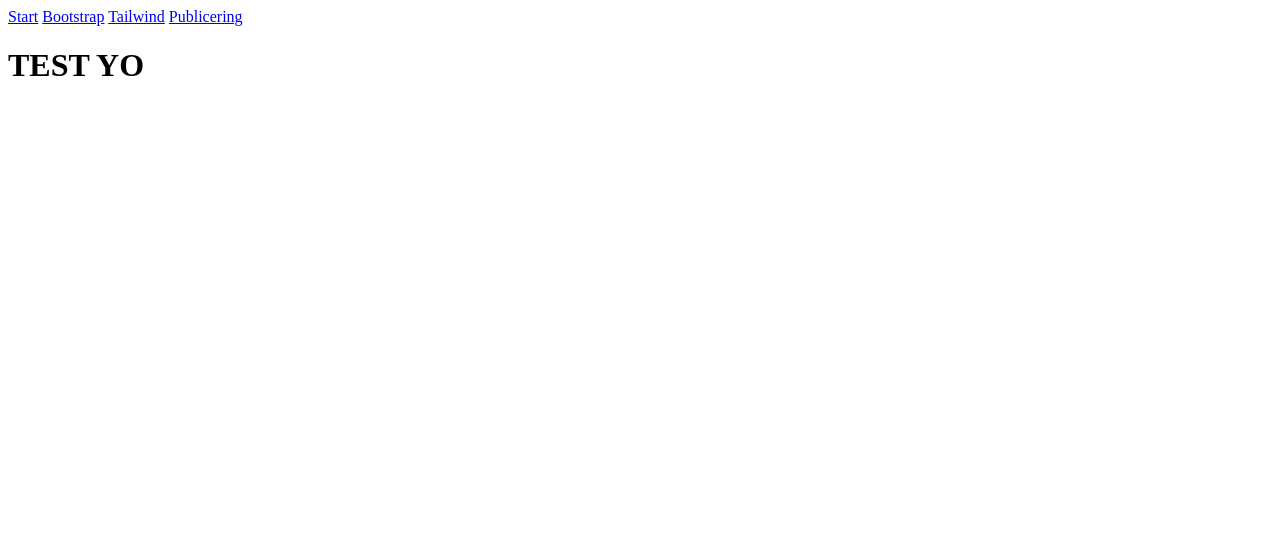
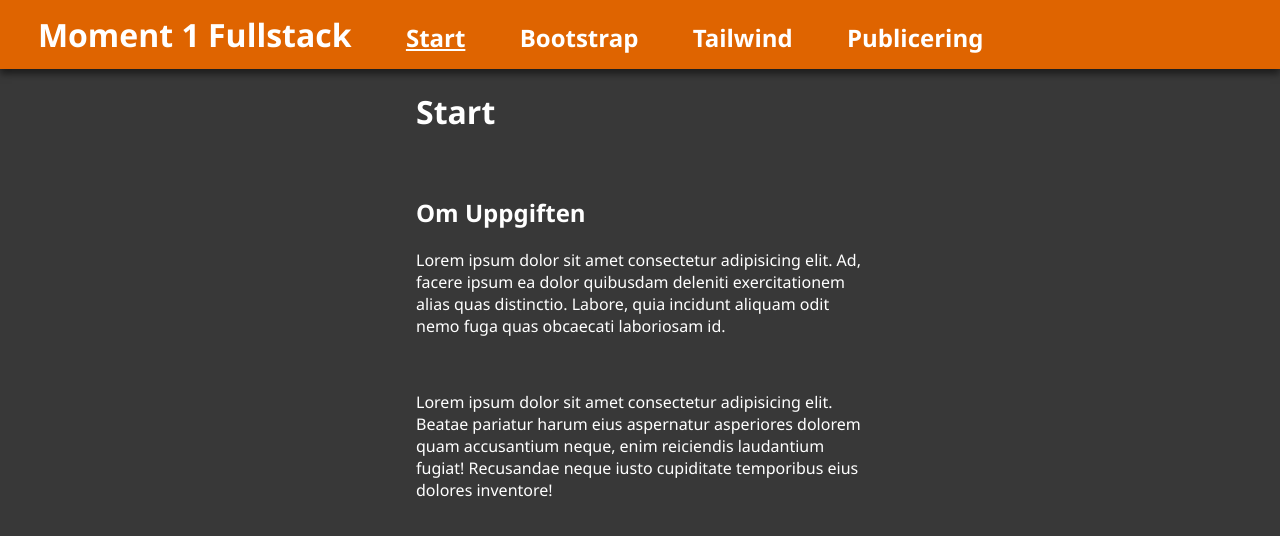
Before and after one commit to stinaRamona/Moment1Fullstack, a website: page src/index.html in a window 1280 px wide. Drawn offline with Linux system fonts and the light colour scheme.

Commit message:
Gjort enkel CSS för övriga sidor

```diff
--- /dev/null
+++ b/src/css/main.css
@@ -0,0 +1,54 @@
+body {
+    background-color: #383838;
+    color:white;
+    font-family: 'Segoe UI', Tahoma, Geneva, Verdana, sans-serif;
+    margin: 0;
+}
+
+main{
+    max-width: 35%;
+    margin: 0 auto;
+}
+
+/*Navigering*/
+nav{
+    background-color: rgb(223, 100, 0);
+    box-shadow: 0 5px 7px 0 rgba(0, 0, 0, 0.507);
+}
+
+#navList {
+    list-style-type: none;
+    padding:1%;
+    margin-top:0px;
+}
+
+#navList li {
+    display: inline;
+    color:#ffff;
+}
+
+a {
+    text-decoration:none;
+    color:#ffff;
+    padding: 2%;
+    font-weight: bold;
+    font-size: 1.5em;
+}
+
+a:hover {
+    text-decoration: underline;
+    color: #cfcfcf
+}
+
+#logo {
+    font-size: 2em;
+}
+
+#logo:hover{
+    text-decoration: none;
+    color:#ffff;
+}
+
+#active{
+    text-decoration: underline;
+}
--- a/src/index.html
+++ b/src/index.html
@@ -4,16 +4,33 @@
     <meta charset="UTF-8">
     <meta name="viewport" content="width=device-width, initial-scale=1.0">
     <title>Moment 1 Fullstack</title>
+    <link rel="stylesheet" href="css/main.css">
 </head>
 <body>
     <nav>
-        <a href="index.html">Start</a>
-        <a href="ramverk1.html">Bootstrap</a>
-        <a href="ramverk2.html">Tailwind</a>
-        <a href="publicering.html">Publicering</a>
+        <ul id="navList">
+            <li><a href="index.html" id="logo">Moment 1 Fullstack</a></li>
+            <li><a href="index.html" id="active">Start</a></li>
+            <li><a href="ramverk1.html">Bootstrap</a></li>
+            <li><a href="ramverk2.html">Tailwind</a></li>
+            <li><a href="publicering.html">Publicering</a></li>
+        </ul>
     </nav>
     <main>
-        <h1>TEST YO</h1>
+        <h1>Start</h1>
+        <br>
+        <h2>Om Uppgiften</h2>
+        <p>
+            Lorem ipsum dolor sit amet consectetur adipisicing elit.
+            Ad, facere ipsum ea dolor quibusdam deleniti exercitationem alias quas distinctio. Labore,
+            quia incidunt aliquam odit nemo fuga quas obcaecati laboriosam id.
+        </p>
+        <br>
+        <p>
+            Lorem ipsum dolor sit amet consectetur adipisicing elit. Beatae pariatur harum eius
+            aspernatur asperiores dolorem quam accusantium neque, enim reiciendis laudantium fugiat!
+            Recusandae neque iusto cupiditate temporibus eius dolores inventore!
+        </p>
     </main>
 </body>
 </html>
```
Also changed, not shown: src/publicering.html (+15 -4 lines), dist/index.html, dist/publicering.html, 2 other files.
